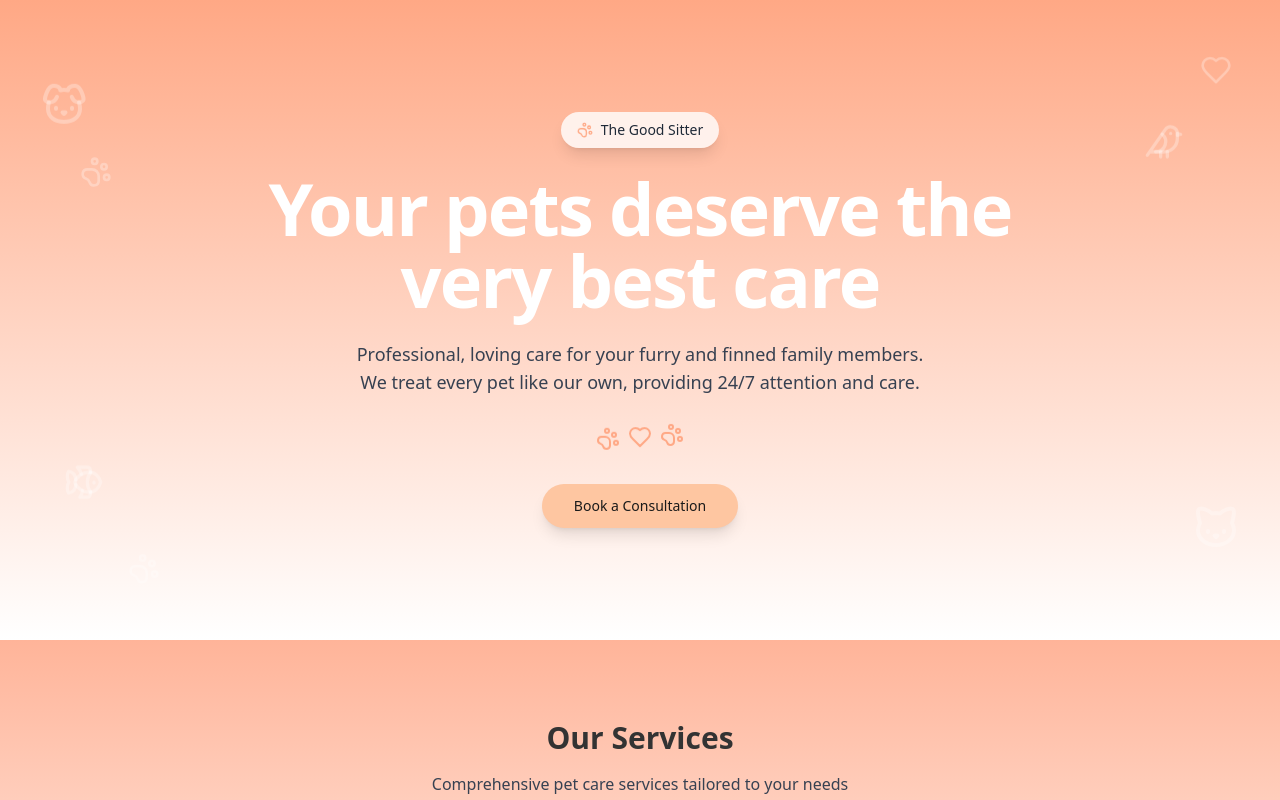
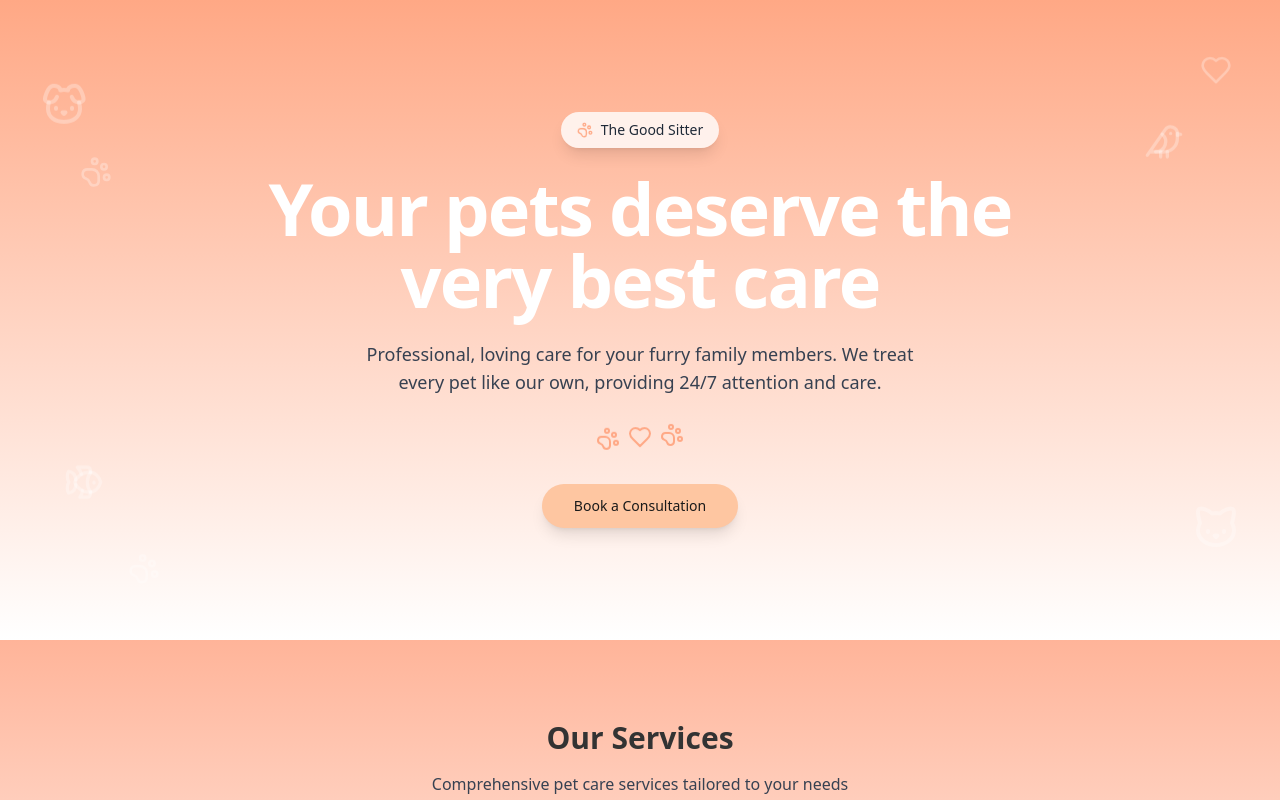
Before and after one commit to lg00d/thegoodsitter, a React (Vite) app: page / in a window 1280 px wide. Shown: the top 800 px of the page. Built offline with nearby package versions, Linux system fonts and the light colour scheme.

Commit message:
Remove "finned" reference
Remove the reference to "finned" family members from the hero section text.

```diff
--- a/src/components/HeroSection.tsx
+++ b/src/components/HeroSection.tsx
@@ -42,7 +42,7 @@ const HeroSection = () => {
           Your pets deserve the very best care
         </h1>
         <p className="max-w-xl mx-auto mb-8 text-lg text-gray-700">
-          Professional, loving care for your furry and finned family members.
+          Professional, loving care for your furry family members.
           We treat every pet like our own, providing 24/7 attention and care.
         </p>
         <div className="flex items-center justify-center gap-2 mb-8">
```
